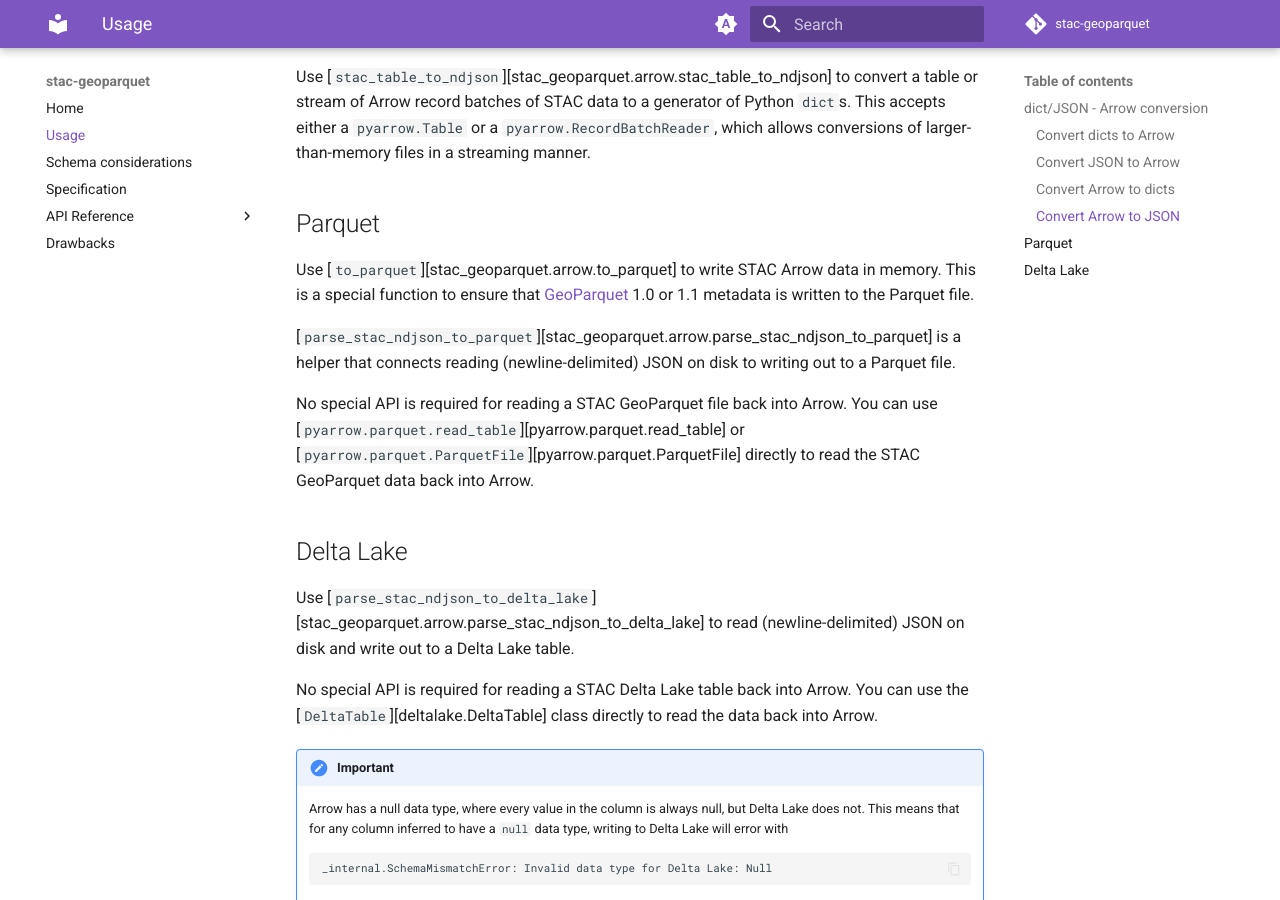
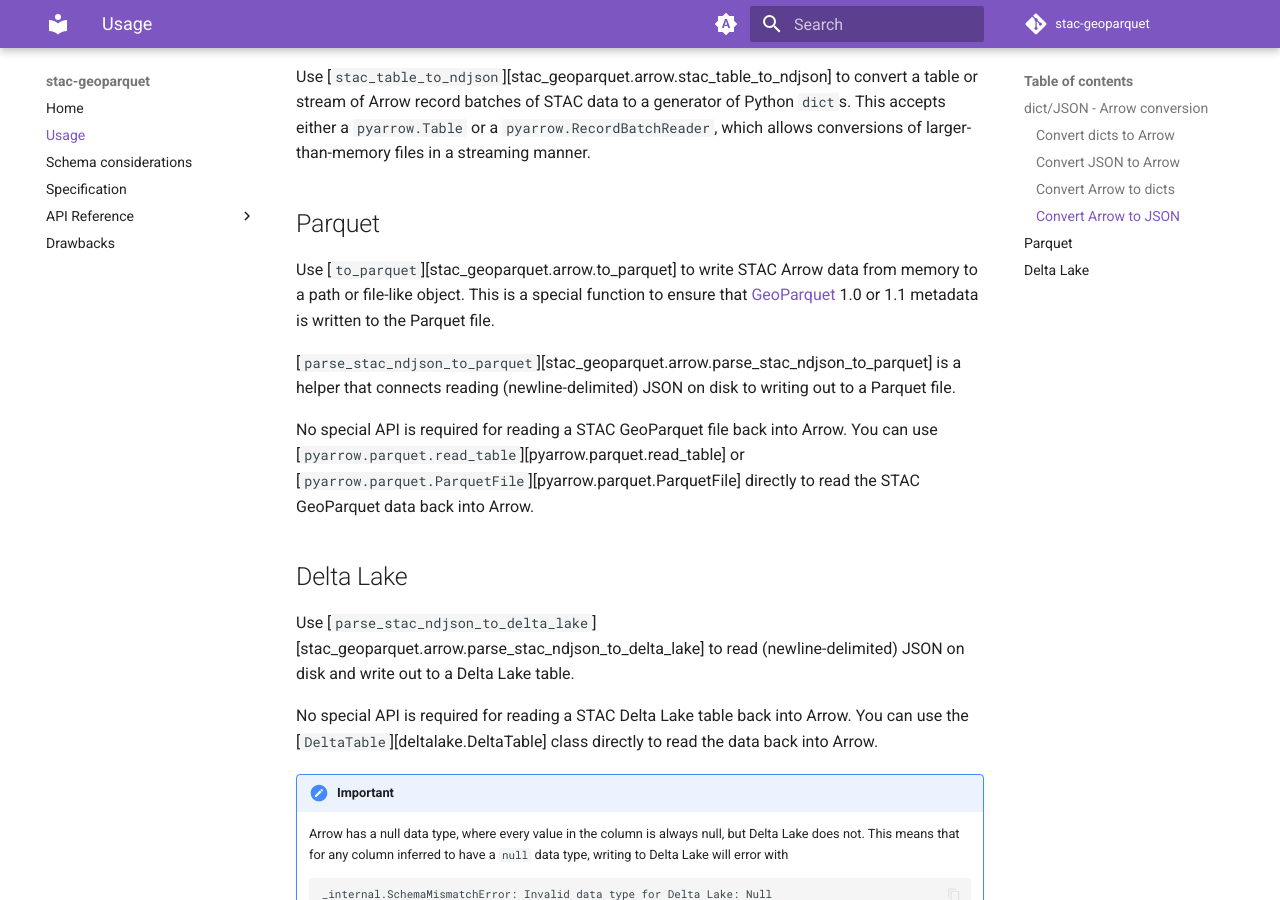
Before and after one commit to stac-utils/stac-geoparquet, an MkDocs documentation site: the page built from docs/usage.md, in a window 1280 px wide and 900 px high, scrolled down 887 px. Built offline with MkDocs 1.6.1 and Material for MkDocs 9.7.7, drawn with Linux system fonts in a browser that asks for light colours; comment, search, counter and statistics services are not loaded; the version menu is left out.

Commit message:
Update docs/usage.md
Co-authored-by: Pete Gadomski <pete.gadomski@gmail.com>

```diff
--- a/docs/usage.md
+++ b/docs/usage.md
@@ -24,7 +24,7 @@ Use [`stac_table_to_ndjson`][stac_geoparquet.arrow.stac_table_to_ndjson] to conv
 
 ## Parquet
 
-Use [`to_parquet`][stac_geoparquet.arrow.to_parquet] to write STAC Arrow data in memory. This is a special function to ensure that [GeoParquet](https://geoparquet.org/) 1.0 or 1.1 metadata is written to the Parquet file.
+Use [`to_parquet`][stac_geoparquet.arrow.to_parquet] to write STAC Arrow data from memory to a path or file-like object. This is a special function to ensure that [GeoParquet](https://geoparquet.org/) 1.0 or 1.1 metadata is written to the Parquet file.
 
 [`parse_stac_ndjson_to_parquet`][stac_geoparquet.arrow.parse_stac_ndjson_to_parquet] is a helper that connects reading (newline-delimited) JSON on disk to writing out to a Parquet file.
 
```
